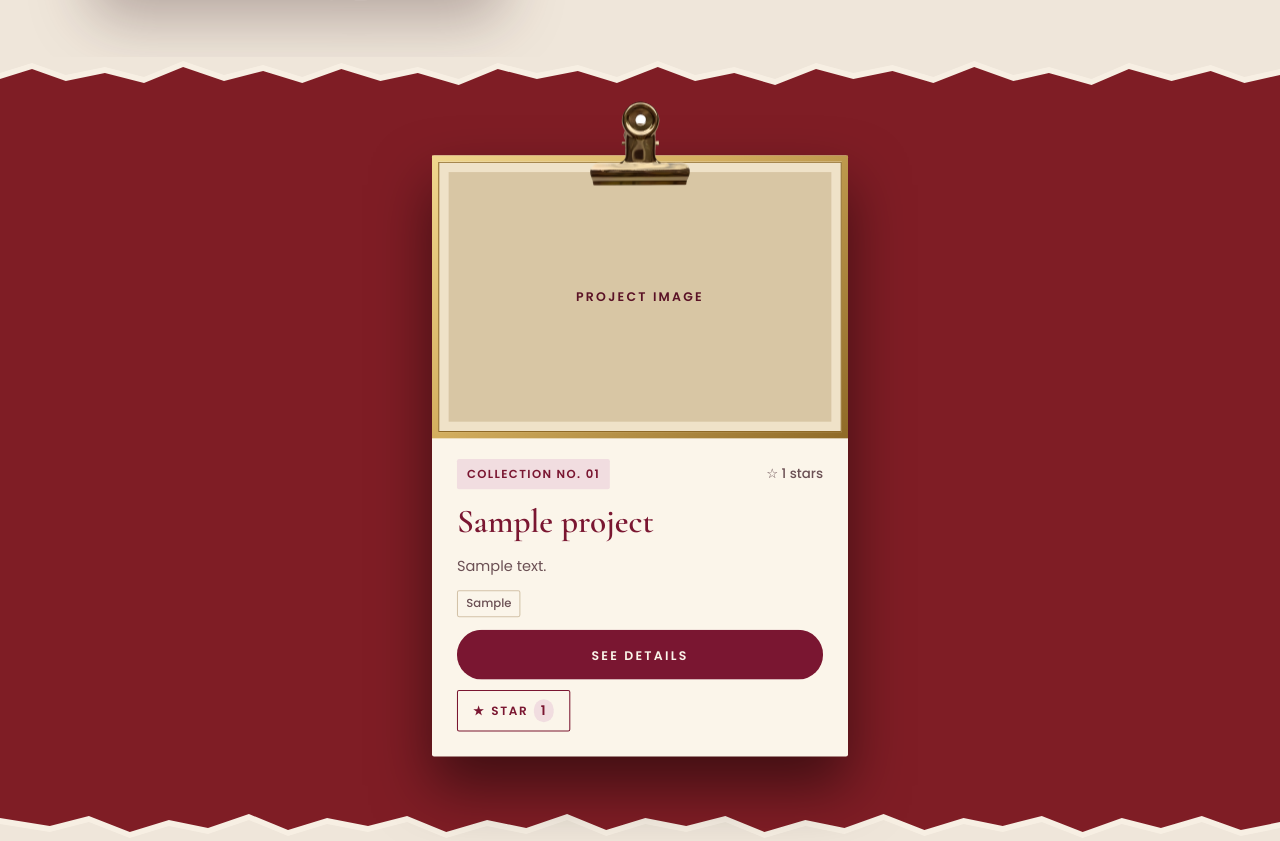
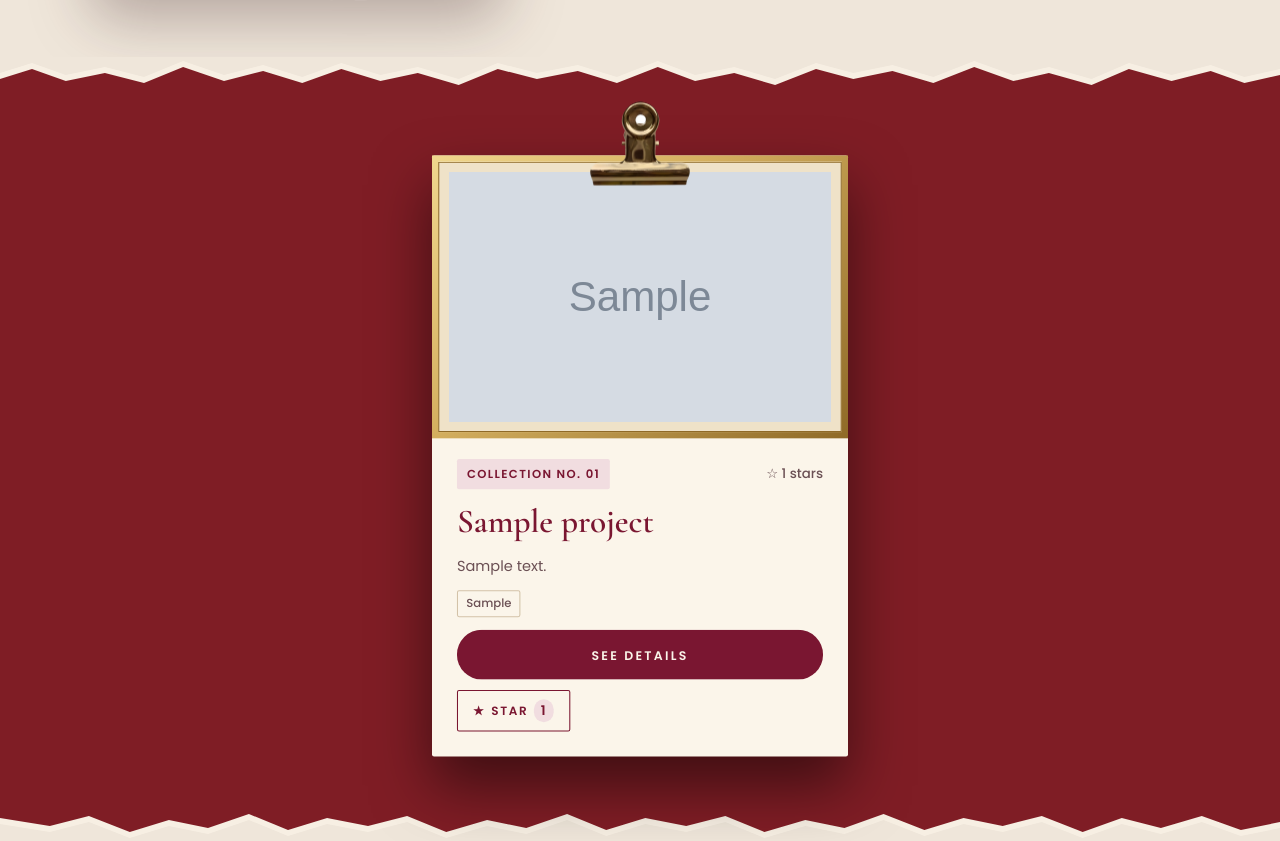
Before and after one commit to salsabillahasan/myportofolio, a Django app: page /projects/ in a window 1280 px wide. Shown: the part 739-1580 px from the top of the page. Run offline with Django 5.2, Linux system fonts and the light colour scheme; tables that the repository leaves empty hold one stand-in row (values such as "Sample post"); grey boxes marked "Sample" are stand-in pictures.

Commit message:
fix: use correct image_src property in project cards

```diff
--- a/templates/project.html
+++ b/templates/project.html
@@ -65,8 +65,8 @@
 
                         <div class="pcard__frame">
                             <div class="pcard__mat">
-                                {% if project_image_src %}
-                                    <img class="pcard__image" src="{{ project_image_src }}" alt="Screenshot of {{ project.title }}">
+                                {% if project.image_src %}
+                                    <img class="pcard__image" src="{{ project.image_src }}" alt="Screenshot of {{ project.title }}">
                                 {% else %}
                                     <div class="pcard__image pcard__image--empty">
                                         <span class="label">Project Image</span>
```
